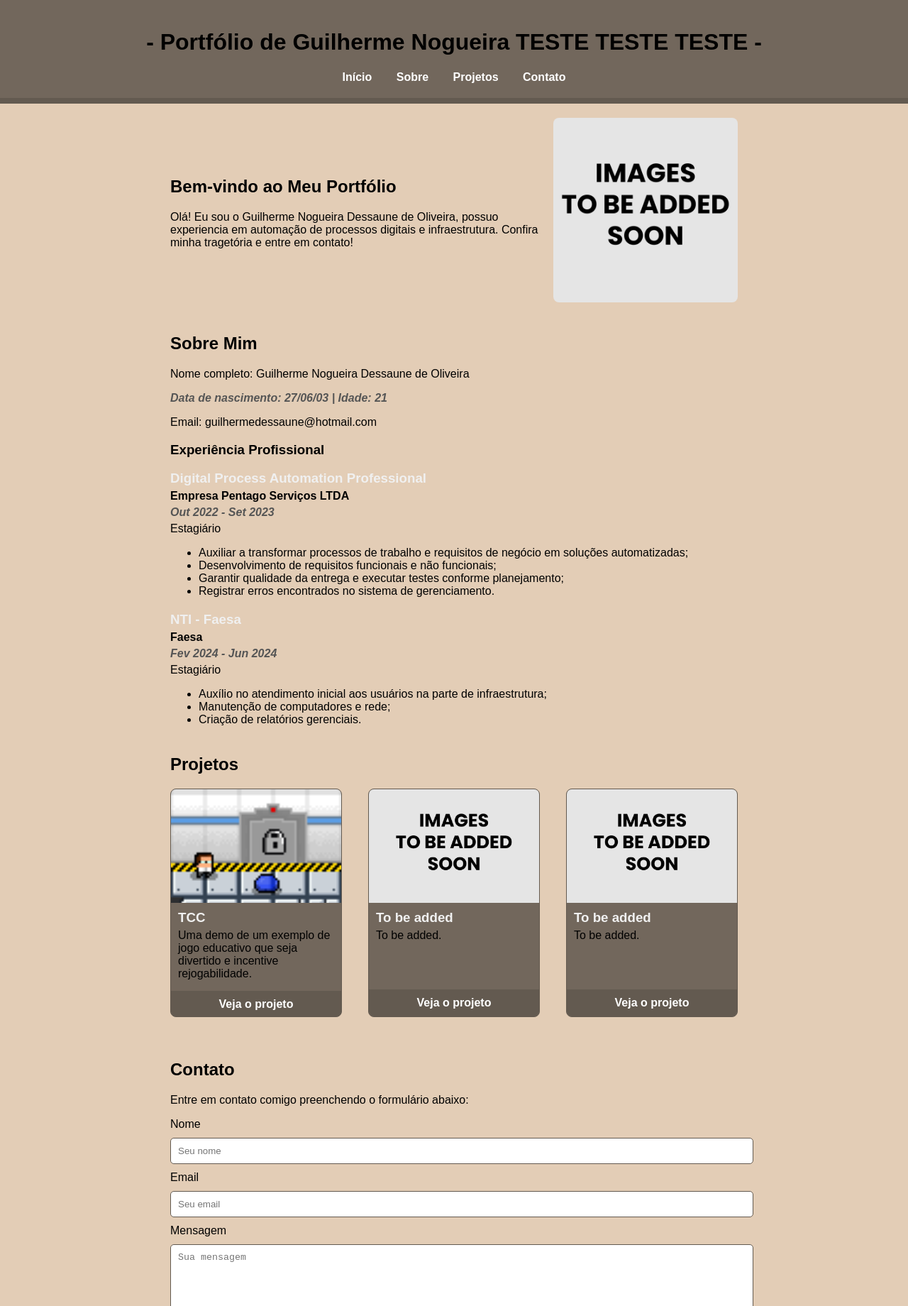
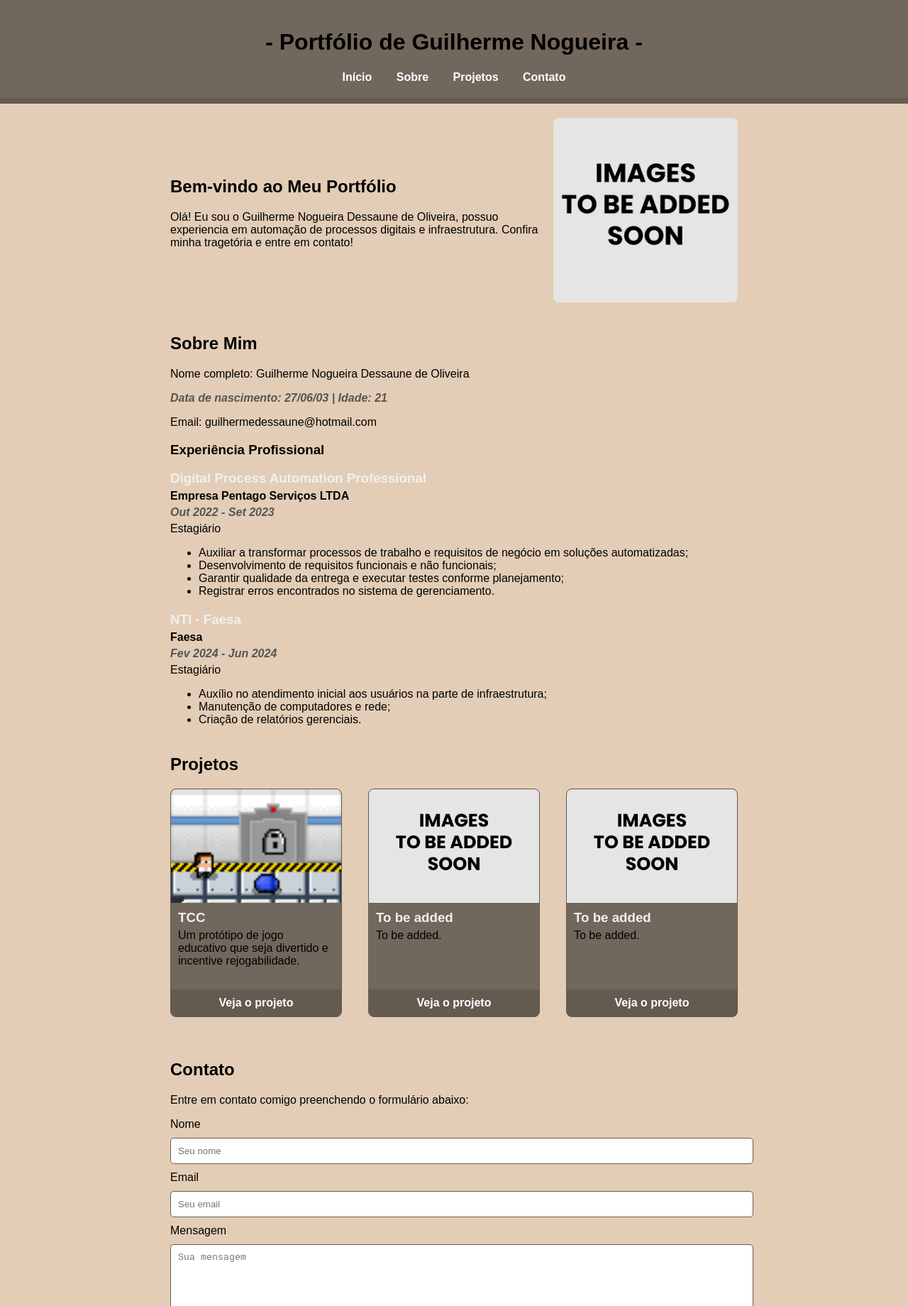
Before and after one commit to GuilhermeNDessauneO/guilhermendessauneo.github.com, a plain HTML site: page index.html in a window 1280 px wide. Shown: the top 1840 px of the page at 71% size. Drawn offline with Linux system fonts and the light colour scheme.

Commit message:
Update index.html

```diff
--- a/index.html
+++ b/index.html
@@ -157,7 +157,7 @@
 </head>
 <body>
     <header>
-        <h1>- Portfólio de Guilherme Nogueira TESTE TESTE TESTE -</h1>
+        <h1>- Portfólio de Guilherme Nogueira -</h1>
         <nav>
             <a href="#home">Início</a>
             <a href="#about">Sobre</a>
@@ -225,9 +225,9 @@
             <img src="images/TCC.png" alt="Projeto 1">
             <div class="project-description">
                 <h3>TCC</h3>
-                <p>Uma demo de um exemplo de jogo educativo que seja divertido e incentive rejogabilidade.</p>
+                <p>Um protótipo de jogo educativo que seja divertido e incentive rejogabilidade.</p>
             </div>
-            <a href="https://picolasc.github.io" target="_blank">Veja o projeto</a>
+            <a href="https://picolasc.itch.io/project-lab-out" target="_blank">Veja o projeto</a>
         </div>
         <div class="project">
             <img src="images/ToBeAdded.jpg" alt="Projeto 2">
```
